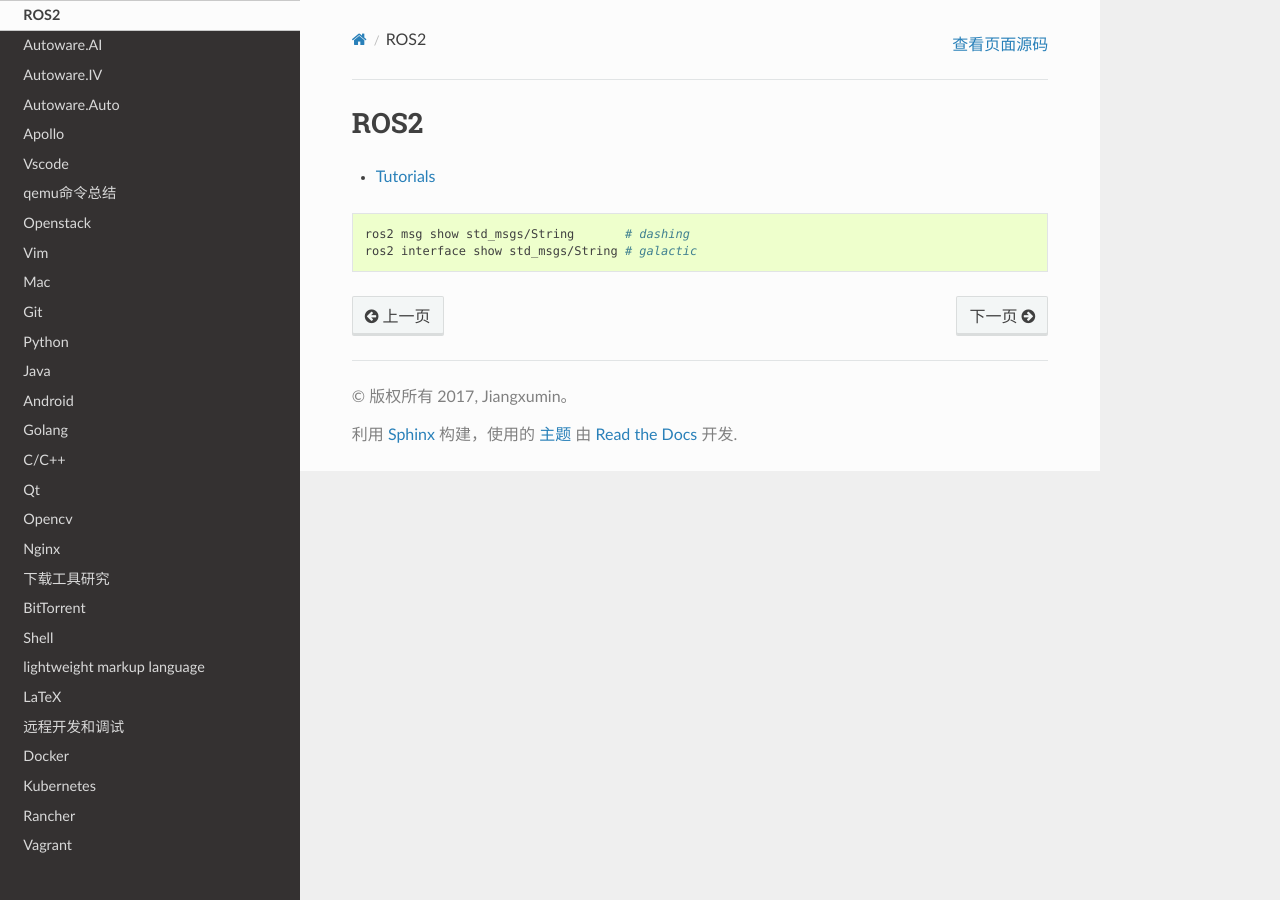
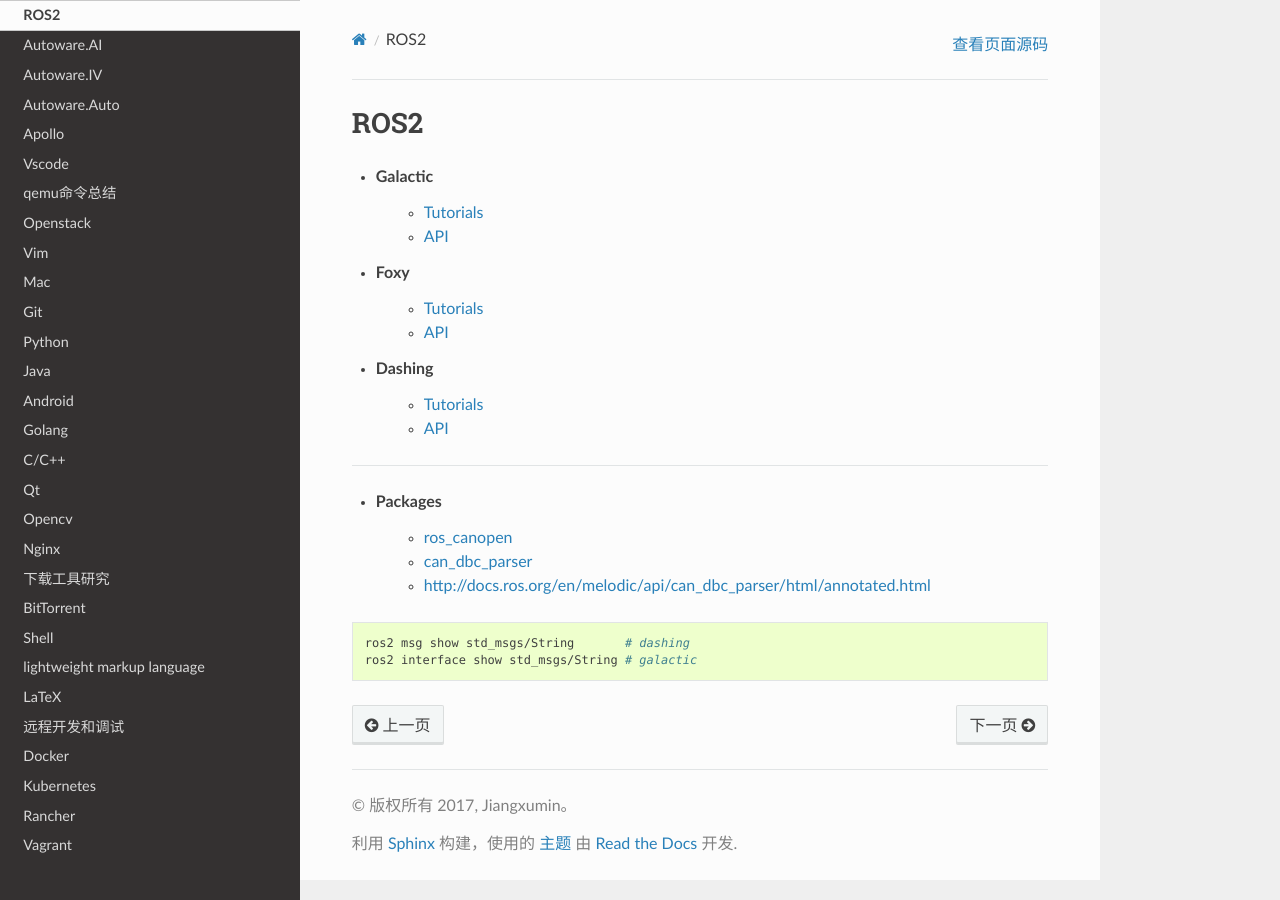
Before and after one commit to my-rds-store/my_space, a Sphinx documentation site: the page built from source/ros/ros2.rst, in a window 1280 px wide. Built offline with Sphinx 7.4.7 and the Read the Docs theme 2.0.0, drawn with Linux system fonts in a browser that asks for light colours.

Commit message:
update ....

```diff
--- a/source/ros/ros2.rst
+++ b/source/ros/ros2.rst
@@ -2,7 +2,25 @@
 ROS2
 #############
 
-* `Tutorials <https://docs.ros.org/en/galactic/Tutorials.html>`_
+* Galactic
+    * `Tutorials <https://docs.ros.org/en/galactic/Tutorials.html>`_
+    * `API <https://docs.ros2.org/galactic/api/rclcpp/index.html>`_
+
+* Foxy
+    * `Tutorials  <https://docs.ros.org/en/foxy/Tutorials.html>`_
+    * `API <https://docs.ros2.org/foxy/api/rclcpp/index.html>`_
+
+* Dashing
+    * `Tutorials <https://docs.ros.org/en/dashing/Tutorials.html>`_
+    * `API <https://docs.ros2.org/dashing/api/rclcpp/index.html>`_
+
+
+--------------------------
+
+* Packages
+    * `ros_canopen <https://github.com/ros-industrial/ros_canopen/tree/dashing>`_
+    * `can_dbc_parser <https://github.com/NewEagleRaptor/raptor-dbw-ros2>`_
+    * http://docs.ros.org/en/melodic/api/can_dbc_parser/html/annotated.html
 
 .. code:: bash
 
```
